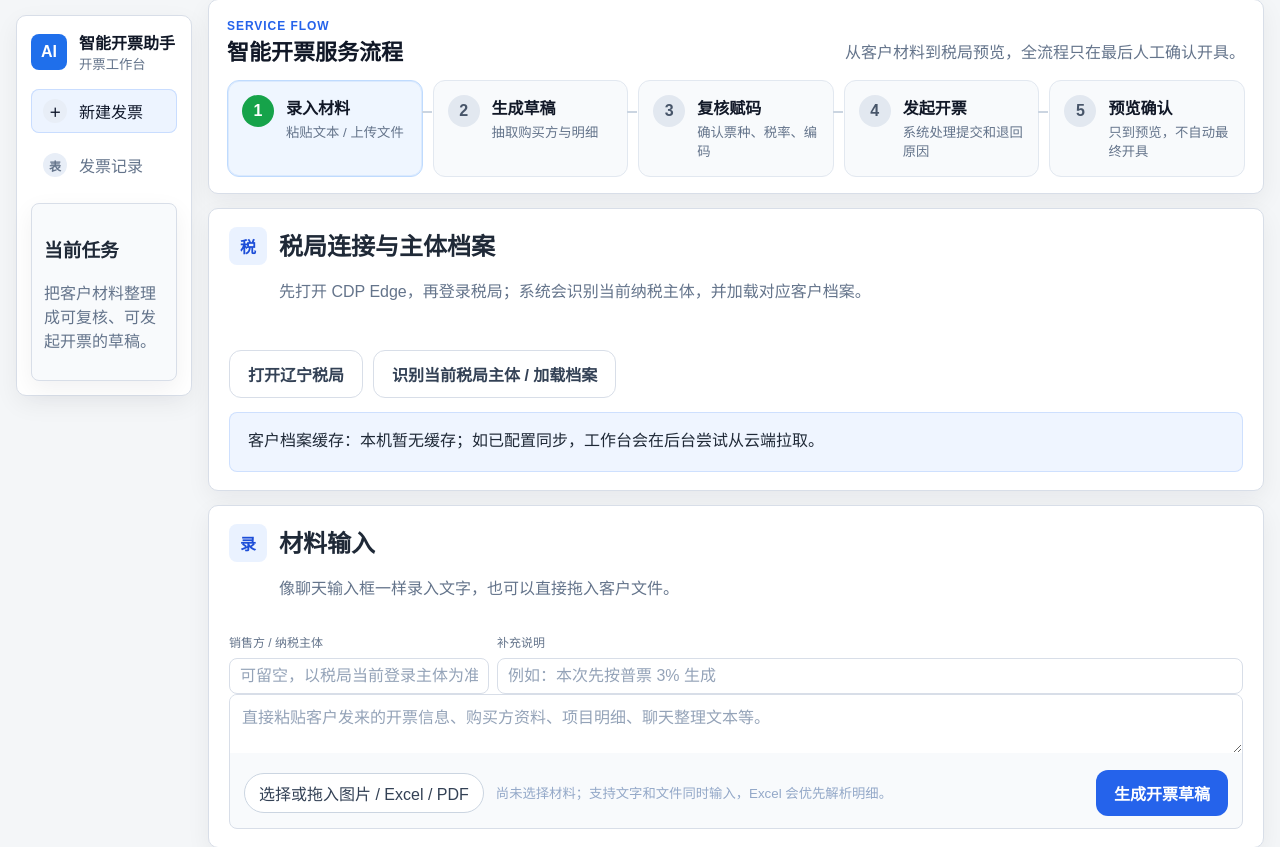
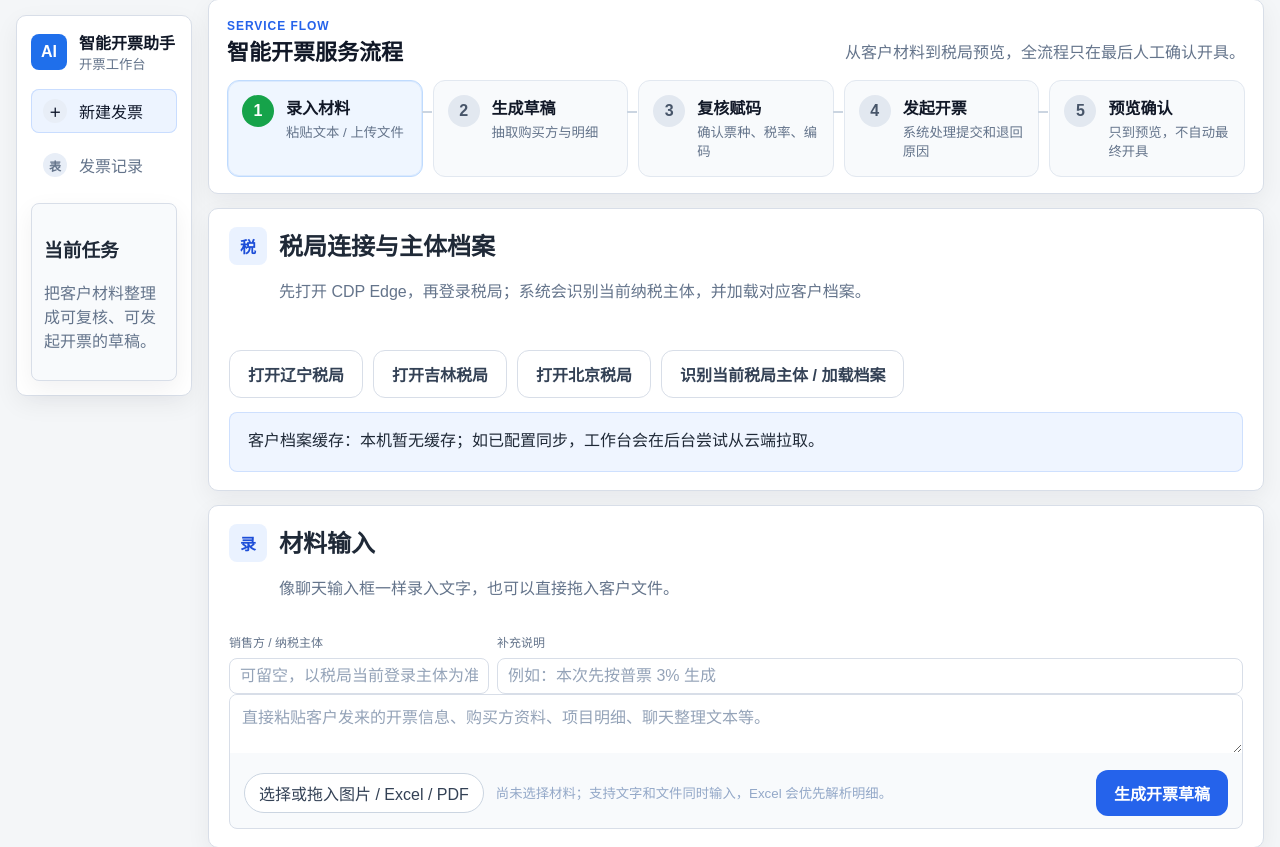
Before and after one commit to Neverlol/invoice-demo-batch-import, a Flask app: page / in a window 1280 px wide. Shown: the part 17-864 px from the top of the page. Run offline with Flask 3, Linux system fonts and the light colour scheme.

Commit message:
chore: add regional tax portal buttons

```diff
--- a/templates/lean_index.html
+++ b/templates/lean_index.html
@@ -80,6 +80,8 @@
           </header>
           <div class="tax-console-actions">
             <button class="secondary" type="button" data-tax-open data-province="liaoning">打开辽宁税局</button>
+            <button class="secondary" type="button" data-tax-open data-province="jilin">打开吉林税局</button>
+            <button class="secondary" type="button" data-tax-open data-province="beijing">打开北京税局</button>
             <button class="secondary" type="button" data-tax-identify>识别当前税局主体 / 加载档案</button>
           </div>
           <div class="banner profile-status" data-tax-status>
```
